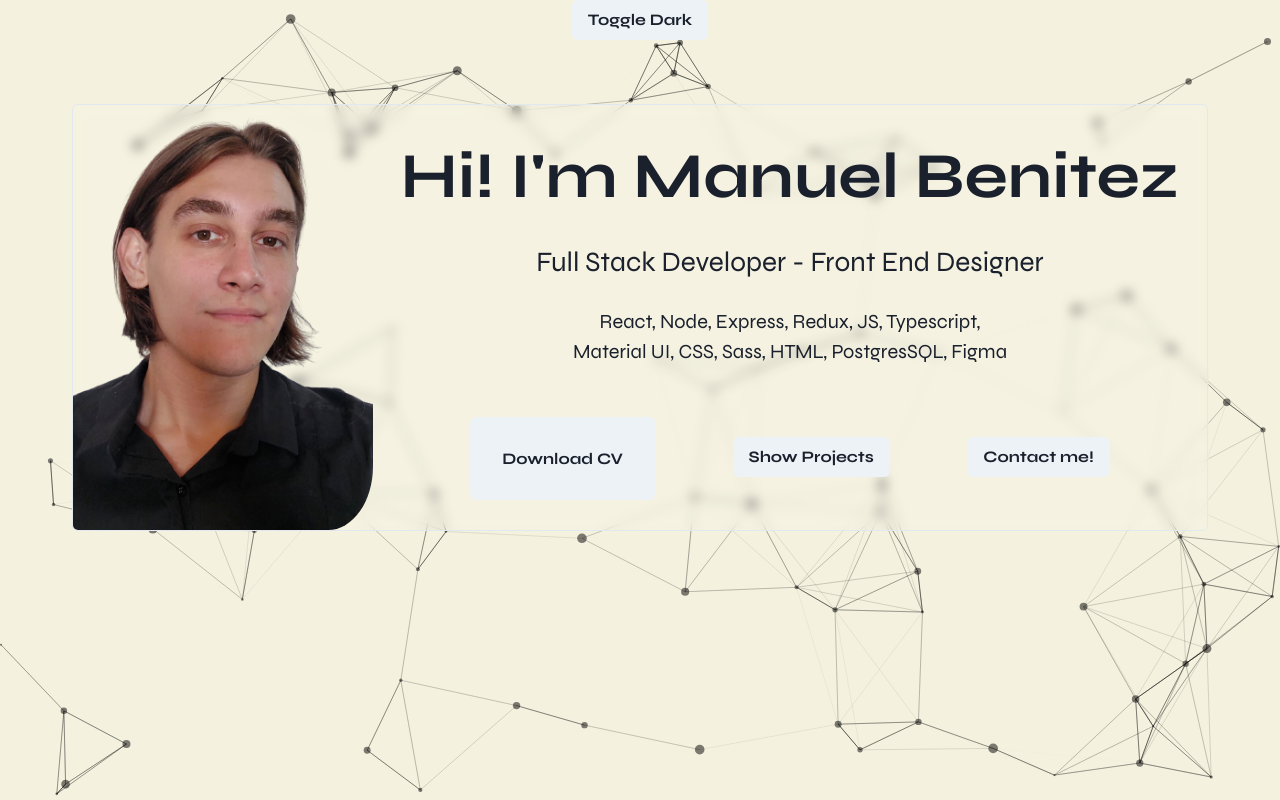
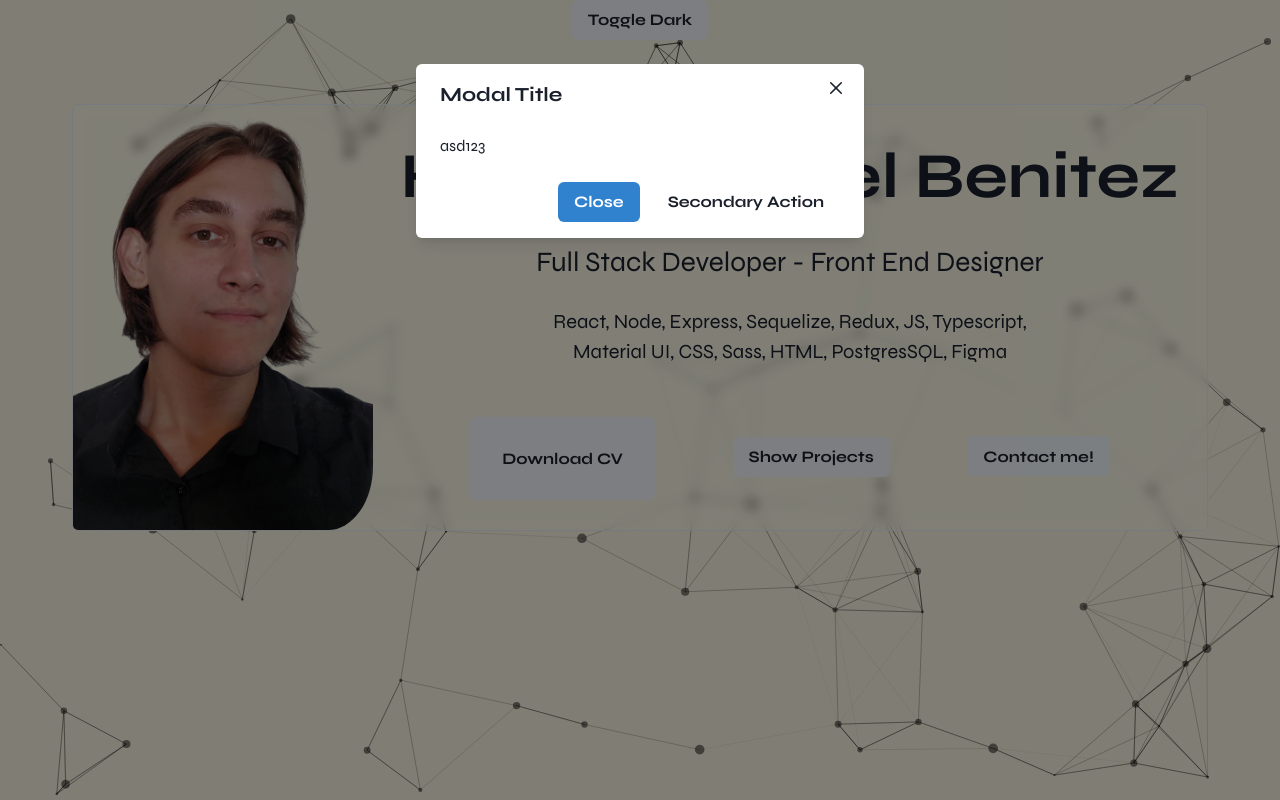
Before and after one commit to ManuBeni/portfolio, a React (Create React App) app in the folder portfolio/: page / in a window 1280 px wide. Both pictures are taken after a click on the button "Contact me!". Built offline with nearby package versions, Linux system fonts and the light colour scheme.

Commit message:
Added Project and Contact modal

```diff
--- /dev/null
+++ b/portfolio/src/components/Contact.tsx
@@ -0,0 +1,41 @@
+import {
+  Button,
+  Modal,
+  ModalBody,
+  ModalCloseButton,
+  ModalContent,
+  ModalFooter,
+  ModalHeader,
+  ModalOverlay,
+  useColorModeValue,
+  useDisclosure,
+} from "@chakra-ui/react";
+import React from "react";
+
+export default function Contact() {
+  const color = useColorModeValue("gray.800", "white");
+  const { isOpen, onOpen, onClose } = useDisclosure();
+  return (
+    <>
+      <Button style={{ top: "0.57rem" }} onClick={onOpen} color={color}>
+        Contact me!
+      </Button>
+
+      <Modal isOpen={isOpen} onClose={onClose}>
+        <ModalOverlay />
+        <ModalContent>
+          <ModalHeader>Modal Title</ModalHeader>
+          <ModalCloseButton />
+          <ModalBody>asd123</ModalBody>
+
+          <ModalFooter>
+            <Button colorScheme="blue" mr={3} onClick={onClose}>
+              Close
+            </Button>
+            <Button variant="ghost">Secondary Action</Button>
+          </ModalFooter>
+        </ModalContent>
+      </Modal>
+    </>
+  );
+}
--- a/portfolio/src/components/HeaderCard.tsx
+++ b/portfolio/src/components/HeaderCard.tsx
@@ -16,6 +16,7 @@
 import ThemeButton from "./ThemeButton";
 import { motion } from "framer-motion";
 import ProjectsGrid from "./ProjectsGrid";
+import Contact from "./Contact";
 
 const HeaderCard = () => {
   const color = useColorModeValue("gray.800", "white");
@@ -34,6 +35,7 @@
       });
     });
   };
+
   return (
     <>
       <div className={styles.themeButton}>
@@ -86,7 +88,7 @@
               </Text>
 
               <Text py="3" fontSize={20} wordBreak="break-all">
-                React, Node, Express, Redux, JS, Typescript, <br />
+                React, Node, Express, Sequelize, Redux, JS, Typescript, <br />
                 Material UI, CSS, Sass, HTML, PostgresSQL, Figma
               </Text>
             </CardBody>
@@ -118,9 +120,7 @@
               <Button mt="10px" onClick={onToggle} color={color}>
                 {isOpen ? "Hide Projects" : "Show Projects"}
               </Button>
-              <Button mt="10px" color={color}>
-                Contact me!
-              </Button>
+              <Contact></Contact>
             </CardFooter>
           </Stack>
         </Card>
--- a/portfolio/src/components/ProjectsGrid.tsx
+++ b/portfolio/src/components/ProjectsGrid.tsx
@@ -4,11 +4,12 @@
   CardBody,
   CardFooter,
   CardHeader,
-  Heading,
   Link,
   SimpleGrid,
   Text,
 } from "@chakra-ui/react";
+
+import dogGif from "../resources/simplescreenrecorder-2-6uyah0kx_OUzpg5UW.gif";
 
 const ProjectsGrid = () => {
   const bg = {
@@ -19,69 +20,103 @@
 
   return (
     <>
-      <SimpleGrid
-        spacing={5}
-        maxWidth="700px"
-
-        sx={{marginTop:"3rem"}}
-      >
+      <SimpleGrid spacing={5} maxWidth="700px" sx={{ marginTop: "3rem" }}>
         <Card sx={bg}>
           <CardHeader>
-            <Text fontSize="3xl">Athens - Sport Apparel and  E-commerce</Text>
-            {/* <Heading size="md"> Athens - Sport Apparel and  E-commerce</Heading> */}
+            <Text fontSize="3xl">
+              Athens - Sports apparel and accessories e-commerce
+            </Text>
+            <br />
+            <a href="https://athens-theta.vercel.app/">
+              <img
+                src="https://user-images.githubusercontent.com/85205823/192325244-1e46ba81-e6da-4f26-b3f0-ff3fd068a8eb.gif"
+                width="700"
+                alt="loading..."
+              />
+            </a>
+
           </CardHeader>
           <CardBody>
-          <a href="https://athens-theta.vercel.app/" >
-          <img src="https://user-images.githubusercontent.com/85205823/192325244-1e46ba81-e6da-4f26-b3f0-ff3fd068a8eb.gif" width="700"/>
-          </a>
-          <br/>
-            <Text fontSize="lg" >
-              This was the final project of the "Henry" bootcamp in which I cooperated with another 7 students.
-              <br/>
-              <br/>
+            <Text fontSize="lg">
+              This was the final project of the "Henry" bootcamp in which I
+              cooperated with another 7 students.
+              <br />
+              <br />
               We created a complete e-commerce that displays:
-              <br/>
+              <br />
               * Neat landing page.
-              <br/>
+              <br />
               * Contact, checkout and log in controlled forms.
-              <br/>
+              <br />
               * Products page and controlled filtering.
-              <br/>
+              <br />
               * Shopping Cart.
-              <br/>
+              <br />
               * Complete purchase Checkout.
-              <br/>
+              <br />
               * Admin control panel for items and users.
-              <br/>
-              <br/>
-              My contribution, besides working in conjunction with my teammates on the landing page, contact form, products page, filtering, and admin pannel, was primarily to come up with the overall design of the page, as well as to unify the styles as a whole.
-              To accomplish this I learned to use Figma and some design principles needed for the assignment.
-              I also helped with the general organization of the team in terms of work flow.
-              <br/>
-              <br/>
+              <br />
+              <br />
+              My contribution, besides working in conjunction with my teammates
+              on the landing page, contact form, products page, filtering, and
+              admin pannel, was primarily to come up with the overall design of
+              the page, as well as to unify the styles as a whole. To accomplish
+              this I learned to use Figma and some design principles needed for
+              the assignment. I also helped with the general organization of the
+              team in terms of work flow.
+              <br />
+              <br />
               I'm happy to say that we passed the assignment with merits!
             </Text>
           </CardBody>
           <CardFooter>
             <Link href="http://athens-theta.vercel.app/" isExternal>
-            <Button >View here</Button>
+              <Button>View here</Button>
             </Link>
-            <Link href="https://www.figma.com/file/yakoREjsnKFagDZSgrSKeV/Manuel-Benitez's-team-library?node-id=0%3A1" isExternal>
-            <Button ml="2">Figma Mockup</Button>
+            <Link href="https://github.com/mas2986/PG_Front.git" isExternal>
+            <Button ml="2">Github repo</Button>
+            </Link>
+            <Link
+              href="https://www.figma.com/file/yakoREjsnKFagDZSgrSKeV/Manuel-Benitez's-team-library?node-id=0%3A1"
+              isExternal
+            >
+              <Button ml="2">Figma Mockup</Button>
             </Link>
           </CardFooter>
         </Card>
         <Card sx={bg}>
           <CardHeader>
-            <Heading size="md"> Customer dashboard</Heading>
+          <Text fontSize="3xl"> Dog Breed Finder </Text>
+          <br />
+          <img src={dogGif} alt="loading" />
           </CardHeader>
           <CardBody>
-            <Text>
-              View a summary of all your customers over the last month.
+            <Text fontSize="lg">
+
+              This was an individual project from the "Henry" full stack
+              bootcamp, which had to be completed in less than 3 weeks.
+              <br />
+              <br />
+              The tech stack used in this project was:
+              <br />
+              * React
+              <br />
+              * Redux
+              <br />
+              * Express
+              <br />
+              * Sequelize - Postgres
+              <br />
+              <br />
+              I made use of an external api (thedogapi.com), populated my own database, created filters and a controlled form to create new data.
+              <br />
             </Text>
           </CardBody>
+
           <CardFooter>
-            <Button isDisabled>View here</Button>
+            <Link href="https://github.com/ManuBeni/PI-Dogs" isExternal>
+            <Button >Github repo</Button>
+            </Link>
           </CardFooter>
         </Card>
       </SimpleGrid>
```
Also changed, not shown: 1 other file (tests, documents, lock files or other folders).
